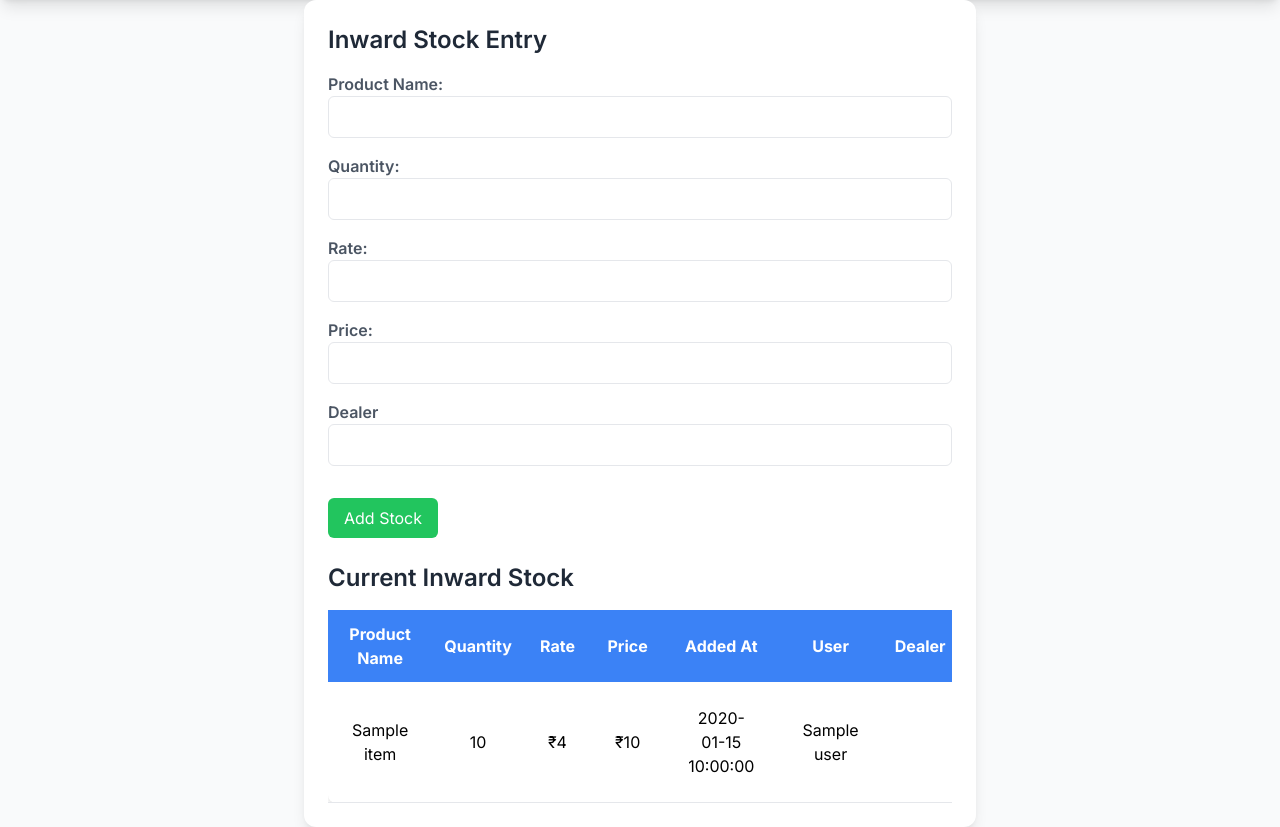
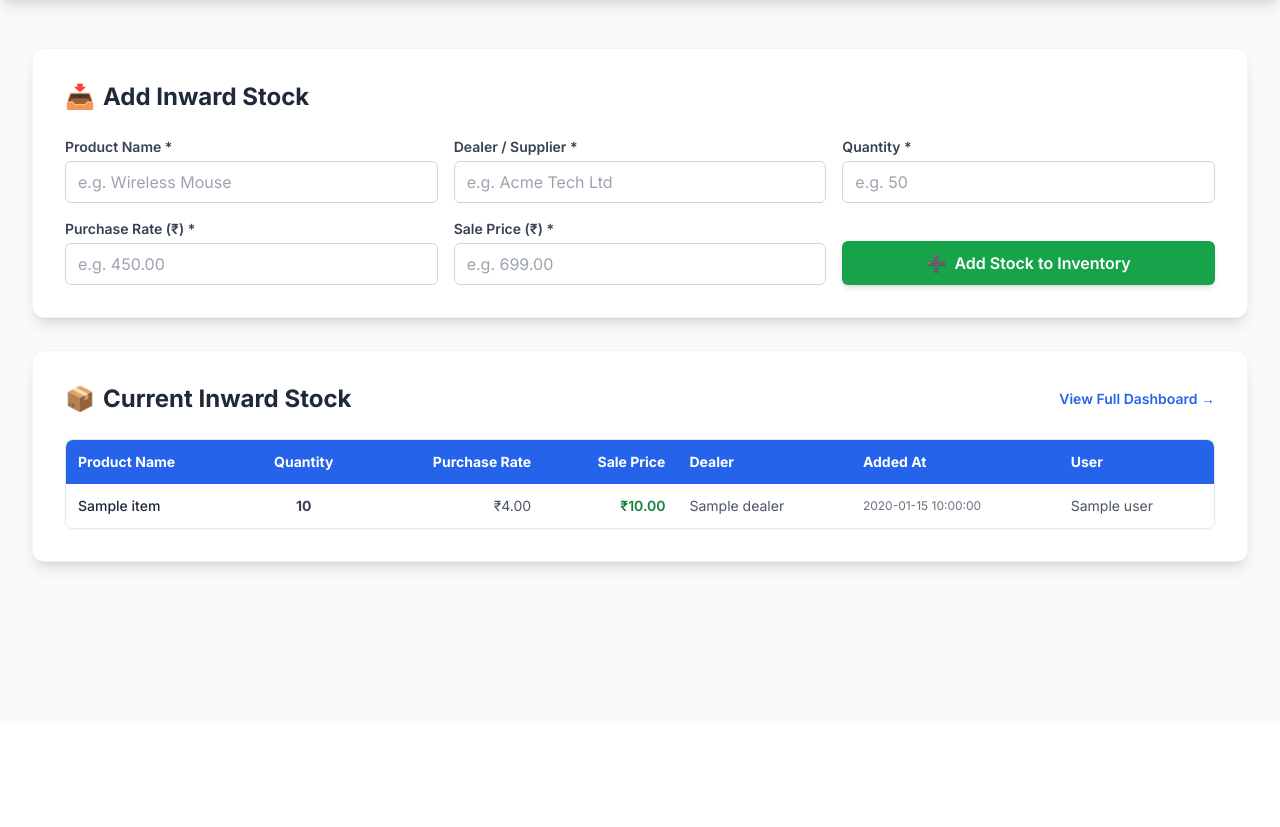
Before and after one commit to theNareshofficial/CoreNestEngine, a Python web app: template templates/inward.html in a window 1280 px wide. Shown: the part 76-903 px from the top of the page. After the commit the page ends 650 px from the top, so only its background shows below. Run offline with Jinja, Linux system fonts and the light colour scheme; the template is opened without the code that fills it: most values are stand-ins (such as "Sample title", 1, 10 or a date in 2020); some libraries are stand-ins or nearby versions.

Commit message:
Inward Stock Table

```diff
--- a/templates/inward.html
+++ b/templates/inward.html
@@ -4,72 +4,100 @@
 
 {% include 'navbar.html' %}
 
-<div class="max-w-2xl mx-auto bg-white p-6 rounded-xl shadow-lg">
-    <h2 class="text-2xl font-semibold text-gray-800 mb-4">Inward Stock Entry</h2>
+<div class="max-w-7xl mx-auto p-4 sm:p-6 lg:p-8 space-y-8 mt-4">
+    <!-- Inward Stock Form -->
+    <div class="bg-white p-6 md:p-8 rounded-xl shadow-lg border border-gray-100">
+        <h2 class="text-2xl font-bold text-gray-800 mb-6 flex items-center gap-2">
+            <span>📥</span> Add Inward Stock
+        </h2>
 
-    <form method="POST" action="{{ url_for('inventory.inward') }}">
-        <div class="mb-4">
-            <label class="block text-gray-600 font-semibold">Product Name:</label>
-            <input type="text" name="product_name" required
-                class="w-full px-3 py-2 border rounded-md focus:ring-2 focus:ring-blue-400" />
+        <form method="POST" action="{{ url_for('inventory.inward') }}" class="grid grid-cols-1 md:grid-cols-2 lg:grid-cols-3 gap-4">
+            <div>
+                <label class="block text-gray-700 font-semibold mb-1 text-sm">Product Name *</label>
+                <input type="text" name="product_name" placeholder="e.g. Wireless Mouse" required
+                    class="w-full px-3 py-2 border border-gray-300 rounded-md focus:ring-2 focus:ring-blue-400 focus:outline-none" />
             </div>
 
-        <div class="mb-4">
-            <label class="block text-gray-600 font-semibold">Quantity:</label>
-            <input type="number" name="quantity" min="1" required
-                class="w-full px-3 py-2 border rounded-md focus:ring-2 focus:ring-blue-400" />
+            <div>
+                <label class="block text-gray-700 font-semibold mb-1 text-sm">Dealer / Supplier *</label>
+                <input type="text" name="dealer" placeholder="e.g. Acme Tech Ltd" required
+                    class="w-full px-3 py-2 border border-gray-300 rounded-md focus:ring-2 focus:ring-blue-400 focus:outline-none" />
             </div>
 
-        <div class="mb-4">
-            <label class="block text-gray-600 font-semibold">Rate:</label>
-            <input type="number" name="rate" step="0.01" required
-                class="w-full px-3 py-2 border rounded-md focus:ring-2 focus:ring-blue-400" />
+            <div>
+                <label class="block text-gray-700 font-semibold mb-1 text-sm">Quantity *</label>
+                <input type="number" name="quantity" min="1" placeholder="e.g. 50" required
+                    class="w-full px-3 py-2 border border-gray-300 rounded-md focus:ring-2 focus:ring-blue-400 focus:outline-none" />
             </div>
 
-        <div class="mb-4">
-            <label class="block text-gray-600 font-semibold">Price:</label>
-            <input type="number" name="price" step="0.01" required
-                class="w-full px-3 py-2 border rounded-md focus:ring-2 focus:ring-blue-400" />
+            <div>
+                <label class="block text-gray-700 font-semibold mb-1 text-sm">Purchase Rate (₹) *</label>
+                <input type="number" name="rate" step="0.01" min="0" placeholder="e.g. 450.00" required
+                    class="w-full px-3 py-2 border border-gray-300 rounded-md focus:ring-2 focus:ring-blue-400 focus:outline-none" />
             </div>
 
-        <div class="mb-4">
-            <label class="block text-gray-600 font-semibold">Dealer</label>
-            <input type="text" name="dealer" required
-                class="w-full px-3 py-2 border rounded-md focus:ring-2 focus:ring-blue-400" />
+            <div>
+                <label class="block text-gray-700 font-semibold mb-1 text-sm">Sale Price (₹) *</label>
+                <input type="number" name="price" step="0.01" min="0" placeholder="e.g. 699.00" required
+                    class="w-full px-3 py-2 border border-gray-300 rounded-md focus:ring-2 focus:ring-blue-400 focus:outline-none" />
             </div>
 
-        <button type="submit" class="mt-4 px-4 py-2 bg-green-500 text-white rounded-md hover:bg-green-600">Add
-            Stock</button>
+            <div class="flex items-end">
+                <button type="submit" class="w-full px-6 py-2.5 bg-green-600 text-white font-semibold rounded-md hover:bg-green-700 transition shadow-md flex items-center justify-center gap-2">
+                    <span>➕</span> Add Stock to Inventory
+                </button>
+            </div>
         </form>
+    </div>
 
-    <h2 class="text-2xl font-semibold text-gray-800 mt-6">Current Inward Stock</h2>
-    <div class="overflow-x-auto mt-4">
-        <table class="w-full bg-white shadow-md rounded-lg">
-            <thead class="bg-blue-500 text-white">
+    <!-- Current Inward Stock Table -->
+    <div class="bg-white p-6 md:p-8 rounded-xl shadow-lg border border-gray-100">
+        <div class="flex justify-between items-center mb-6">
+            <h2 class="text-2xl font-bold text-gray-800 flex items-center gap-2">
+                <span>📦</span> Current Inward Stock
+            </h2>
+            <a href="{{ url_for('inventory.dashboard') }}" class="text-sm font-semibold text-blue-600 hover:underline">
+                View Full Dashboard &rarr;
+            </a>
+        </div>
+
+        <div class="overflow-x-auto rounded-lg border border-gray-200 shadow-sm">
+            <table class="w-full border-collapse bg-white">
+                <thead class="bg-blue-600 text-white text-sm">
                     <tr>
-                    <th class="p-3">Product Name</th>
-                    <th class="p-3">Quantity</th>
-                    <th class="p-3">Rate</th>
-                    <th class="p-3">Price</th>
-                    <th class="p-3">Added At</th>
-                    <th class="p-3">User</th>
-                    <th class="p-3">Dealer</th>
+                        <th class="p-3 text-left">Product Name</th>
+                        <th class="p-3 text-center">Quantity</th>
+                        <th class="p-3 text-right">Purchase Rate</th>
+                        <th class="p-3 text-right">Sale Price</th>
+                        <th class="p-3 text-left">Dealer</th>
+                        <th class="p-3 text-left">Added At</th>
+                        <th class="p-3 text-left">User</th>
                     </tr>
                 </thead>
-            <tbody>
+                <tbody class="divide-y divide-gray-200 text-sm">
                     {% for item in inward_stock %}
-                <tr class="text-center border-b hover:bg-gray-100">
-                    <td class="p-6">{{ item.product_name }}</td>
-                    <td class="p-6">{{ item.quantity }}</td>
-                    <td class="p-6">₹{{ item.rate }}</td>
-                    <td class="p-6">₹{{ item.price }}</td>
-                    <td class="p-6">{{ item.added_at }}</td>
-                    <td class="p-6">{{ item.user }}</td>
+                    <tr class="hover:bg-gray-50 transition">
+                        <td class="p-3 font-medium text-gray-800">{{ item.product_name }}</td>
+                        <td class="p-3 text-center font-bold {% if item.quantity == 0 %}text-red-500{% else %}text-gray-700{% endif %}">
+                            {{ item.quantity }}
+                        </td>
+                        <td class="p-3 text-right text-gray-600">₹{{ "%.2f"|format(item.rate) }}</td>
+                        <td class="p-3 text-right font-semibold text-green-700">₹{{ "%.2f"|format(item.price) }}</td>
+                        <td class="p-3 text-gray-600">{{ item.dealer or 'N/A' }}</td>
+                        <td class="p-3 text-gray-500 text-xs">{{ item.added_at }}</td>
+                        <td class="p-3 text-gray-600">{{ item.user }}</td>
+                    </tr>
+                    {% else %}
+                    <tr>
+                        <td colspan="7" class="p-6 text-center text-gray-500">
+                            No inward stock items recorded yet. Use the form above to add items!
+                        </td>
                     </tr>
                     {% endfor %}
                 </tbody>
             </table>
         </div>
     </div>
+</div>
 
 {% endblock %}
```
Lines whose indentation alone changed are shown as unchanged.
